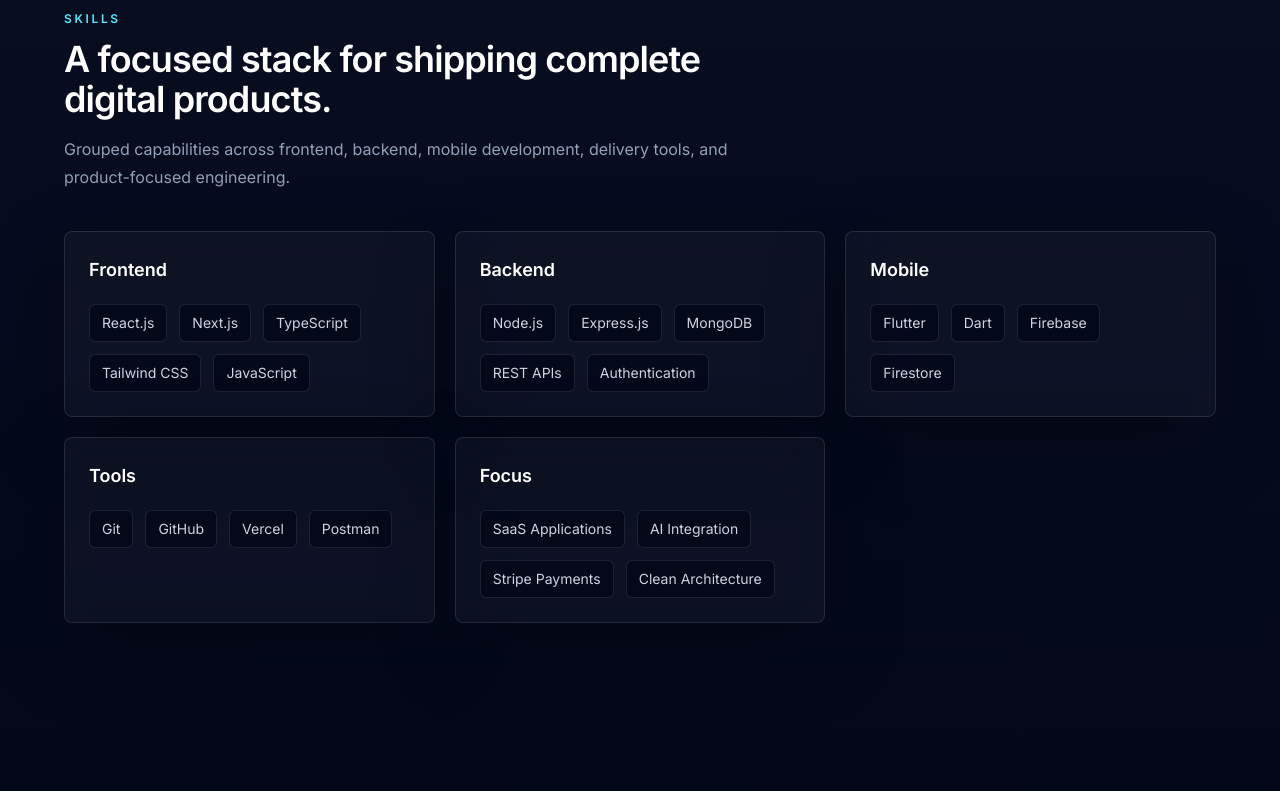
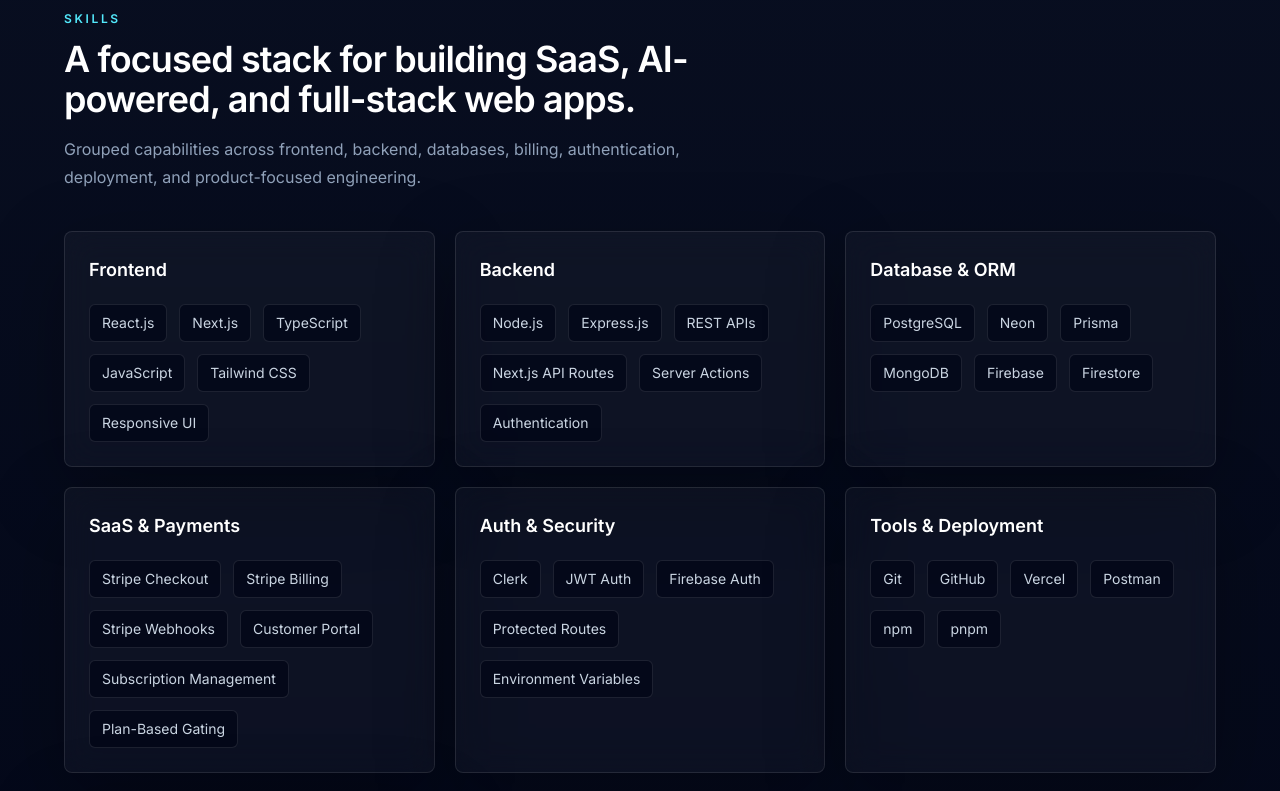
Before and after one commit to RyanAbir/RyanAbirPortfolio, a Next.js app: page / in a window 1280 px wide. Shown: the part 1440-2231 px from the top of the page. Built offline with nearby package versions, Linux system fonts and the light colour scheme.

Commit message:
feat(portfolio): update skills and resume

```diff
--- a/components/Skills.tsx
+++ b/components/Skills.tsx
@@ -8,11 +8,11 @@
           Skills
         </p>
         <h2 className="mt-3 text-3xl font-semibold tracking-tight text-white sm:text-4xl">
-          A focused stack for shipping complete digital products.
+          A focused stack for building SaaS, AI-powered, and full-stack web apps.
         </h2>
         <p className="mt-4 text-base leading-7 text-slate-400">
-          Grouped capabilities across frontend, backend, mobile development,
-          delivery tools, and product-focused engineering.
+          Grouped capabilities across frontend, backend, databases, billing,
+          authentication, deployment, and product-focused engineering.
         </p>
       </div>
 
--- a/data/skills.ts
+++ b/data/skills.ts
@@ -1,32 +1,76 @@
 export type SkillGroup = {
-  category: "Frontend" | "Backend" | "Mobile" | "Tools" | "Focus";
+  category:
+    | "Frontend"
+    | "Backend"
+    | "Database & ORM"
+    | "SaaS & Payments"
+    | "Auth & Security"
+    | "Tools & Deployment"
+    | "Focus";
   skills: string[];
 };
 
 export const skillGroups: SkillGroup[] = [
   {
     category: "Frontend",
-    skills: ["React.js", "Next.js", "TypeScript", "Tailwind CSS", "JavaScript"],
+    skills: [
+      "React.js",
+      "Next.js",
+      "TypeScript",
+      "JavaScript",
+      "Tailwind CSS",
+      "Responsive UI",
+    ],
   },
   {
     category: "Backend",
-    skills: ["Node.js", "Express.js", "MongoDB", "REST APIs", "Authentication"],
+    skills: [
+      "Node.js",
+      "Express.js",
+      "REST APIs",
+      "Next.js API Routes",
+      "Server Actions",
+      "Authentication",
+    ],
   },
   {
-    category: "Mobile",
-    skills: ["Flutter", "Dart", "Firebase", "Firestore"],
+    category: "Database & ORM",
+    skills: ["PostgreSQL", "Neon", "Prisma", "MongoDB", "Firebase", "Firestore"],
   },
   {
-    category: "Tools",
-    skills: ["Git", "GitHub", "Vercel", "Postman"],
+    category: "SaaS & Payments",
+    skills: [
+      "Stripe Checkout",
+      "Stripe Billing",
+      "Stripe Webhooks",
+      "Customer Portal",
+      "Subscription Management",
+      "Plan-Based Gating",
+    ],
+  },
+  {
+    category: "Auth & Security",
+    skills: [
+      "Clerk",
+      "JWT Auth",
+      "Firebase Auth",
+      "Protected Routes",
+      "Environment Variables",
+    ],
+  },
+  {
+    category: "Tools & Deployment",
+    skills: ["Git", "GitHub", "Vercel", "Postman", "npm", "pnpm"],
   },
   {
     category: "Focus",
     skills: [
       "SaaS Applications",
-      "AI Integration",
-      "Stripe Payments",
+      "AI-Powered Apps",
+      "Billing Systems",
       "Clean Architecture",
+      "Technical Assessment Workflow",
+      "Production-Ready Apps",
     ],
   },
 ];
--- a/lib/constants.ts
+++ b/lib/constants.ts
@@ -7,8 +7,8 @@
   "Full Stack MERN and Flutter Developer building SaaS-ready web apps, mobile apps, dashboards, and AI-powered applications.";
 
 export const SITE_URL = "https://www.ryanabir.space";
-export const RESUME_URL = "/resume/Ryan_Abir_Modern_Resume.pdf";
-export const ATS_RESUME_URL = "/resume/Ryan_Abir_ATS_Resume.pdf";
+export const RESUME_URL = "/resume/Ryan_Abir_Resume.pdf";
+export const ATS_RESUME_URL = "/resume/Ryan_Abir_Resume.pdf";
 
 export const SITE_KEYWORDS = [
   "Ryan Abir",
```
Also changed, not shown: 2 other files (tests, documents, lock files or other folders).
